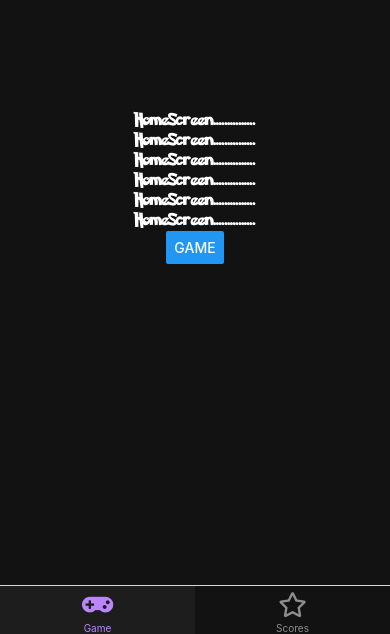
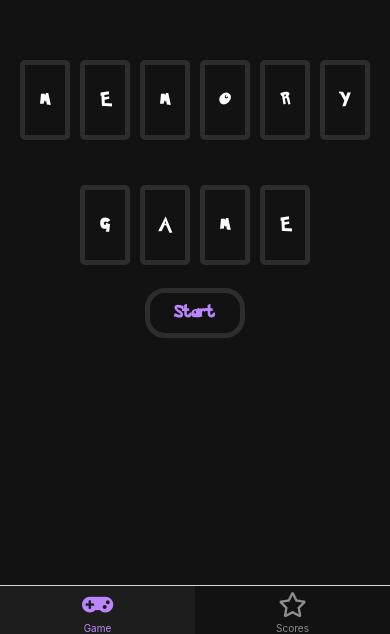
Before and after one commit to MrPerales/memoryGame, a React Native app: screen /Home in a window 390 px wide. Shown: the part 210-844 px from the top of the page. Built offline with nearby package versions, Linux system fonts and the light colour scheme.

Commit message:
feat: add new HomePage with animations

```diff
--- a/src/screen/HomeScreen.js
+++ b/src/screen/HomeScreen.js
@@ -1,20 +1,103 @@
-import { View, Text, StyleSheet, Button } from "react-native";
-import React from "react";
+import { View, Text, StyleSheet, Animated, Pressable } from "react-native";
+import React, { useEffect, useRef } from "react";
 
 export default function HomeScreen(props) {
   const { navigation } = props;
   const getToGame = () => {
     navigation.navigate("Game");
   };
+
+  // animation
+  const logoAnimation = useRef(new Animated.Value(0)).current;
+  const colorAnimation = useRef(new Animated.Value(0)).current;
+  const buttonStartAnimation = useRef(new Animated.Value(0)).current;
+  const colorStyle = {
+    color: colorAnimation.interpolate({
+      inputRange: [0, 1],
+      outputRange: ["#000", "#fff"],
+    }),
+  };
+  const flipCardPair = {
+    transform: [
+      {
+        rotateX: logoAnimation.interpolate({
+          inputRange: [0, 180],
+          outputRange: ["0deg", "360deg"],
+        }),
+      },
+    ],
+  };
+  const flipCardOdd = {
+    transform: [
+      {
+        rotateY: logoAnimation.interpolate({
+          inputRange: [0, 180],
+          outputRange: ["0deg", "360deg"],
+        }),
+      },
+    ],
+  };
+  useEffect(() => {
+    Animated.timing(logoAnimation, {
+      toValue: 180,
+      duration: 3000,
+      useNativeDriver: true,
+    }).start();
+    Animated.timing(colorAnimation, {
+      toValue: 1,
+      duration: 3000,
+      useNativeDriver: false,
+    }).start();
+    Animated.timing(buttonStartAnimation, {
+      toValue: 1,
+      duration: 4000,
+      useNativeDriver: true,
+    }).start();
+  }, [logoAnimation, colorAnimation]);
+
   return (
     <View style={styles.container}>
-      <Text style={styles.title}>HomeScreen...............</Text>
-      <Text style={styles.title}>HomeScreen...............</Text>
-      <Text style={styles.title}>HomeScreen...............</Text>
-      <Text style={styles.title}>HomeScreen...............</Text>
-      <Text style={styles.title}>HomeScreen...............</Text>
-      <Text style={styles.title}>HomeScreen...............</Text>
-      <Button onPress={getToGame} title="game" />
+      <View style={styles.logoContainer}>
+        <View style={styles.logo}>
+          <Animated.View style={[styles.letterContainer, flipCardOdd]}>
+            <Animated.Text style={[styles.title, colorStyle]}>M</Animated.Text>
+          </Animated.View>
+          <Animated.View style={[styles.letterContainer, flipCardPair]}>
+            <Animated.Text style={[styles.title, colorStyle]}>E</Animated.Text>
+          </Animated.View>
+          <Animated.View style={[styles.letterContainer, flipCardOdd]}>
+            <Animated.Text style={[styles.title, colorStyle]}>M</Animated.Text>
+          </Animated.View>
+          <Animated.View style={[styles.letterContainer, flipCardPair]}>
+            <Animated.Text style={[styles.title, colorStyle]}>O</Animated.Text>
+          </Animated.View>
+          <Animated.View style={[styles.letterContainer, flipCardOdd]}>
+            <Animated.Text style={[styles.title, colorStyle]}>R</Animated.Text>
+          </Animated.View>
+          <Animated.View style={[styles.letterContainer, flipCardPair]}>
+            <Animated.Text style={[styles.title, colorStyle]}>Y</Animated.Text>
+          </Animated.View>
+        </View>
+        <View style={styles.logo}>
+          <Animated.View style={[styles.letterContainer, flipCardOdd]}>
+            <Animated.Text style={[styles.title, colorStyle]}>G</Animated.Text>
+          </Animated.View>
+          <Animated.View style={[styles.letterContainer, flipCardPair]}>
+            <Animated.Text style={[styles.title, colorStyle]}>A</Animated.Text>
+          </Animated.View>
+          <Animated.View style={[styles.letterContainer, flipCardOdd]}>
+            <Animated.Text style={[styles.title, colorStyle]}>M</Animated.Text>
+          </Animated.View>
+          <Animated.View style={[styles.letterContainer, flipCardPair]}>
+            <Animated.Text style={[styles.title, colorStyle]}>E</Animated.Text>
+          </Animated.View>
+        </View>
+      </View>
+      <Animated.View style={{ opacity: buttonStartAnimation }}>
+        <Pressable style={styles.button} onPress={getToGame}>
+          <Text style={styles.titleButton}>Start</Text>
+        </Pressable>
+      </Animated.View>
     </View>
   );
 }
@@ -25,8 +108,43 @@ const styles = StyleSheet.create({
     alignItems: "center",
     justifyContent: "center",
   },
+  logoContainer: {
+    height: 250,
+    alignItems: "center",
+    justifyContent: "center",
+  },
+  logo: {
+    flex: 1,
+    flexDirection: "row",
+    // marginBottom: 20,
+    alignItems: "center",
+    justifyContent: "center",
+    gap: 10,
+  },
+  letterContainer: {
+    height: 80,
+    width: 50,
+    borderRadius: 5,
+    borderWidth: 5,
+    borderColor: "#2d2d2d",
+    alignItems: "center",
+    justifyContent: "center",
+  },
   title: {
     color: "#ffffff",
     fontFamily: "pokemonSolidNormal",
   },
+  button: {
+    width: 100,
+    color: "#000",
+    borderRadius: 20,
+    borderWidth: 5,
+    borderColor: "#2d2d2d",
+  },
+  titleButton: {
+    textAlign: "center",
+    color: "#bb86fc",
+    fontFamily: "pokemonSolidNormal",
+    padding: 10,
+  },
 });
```
